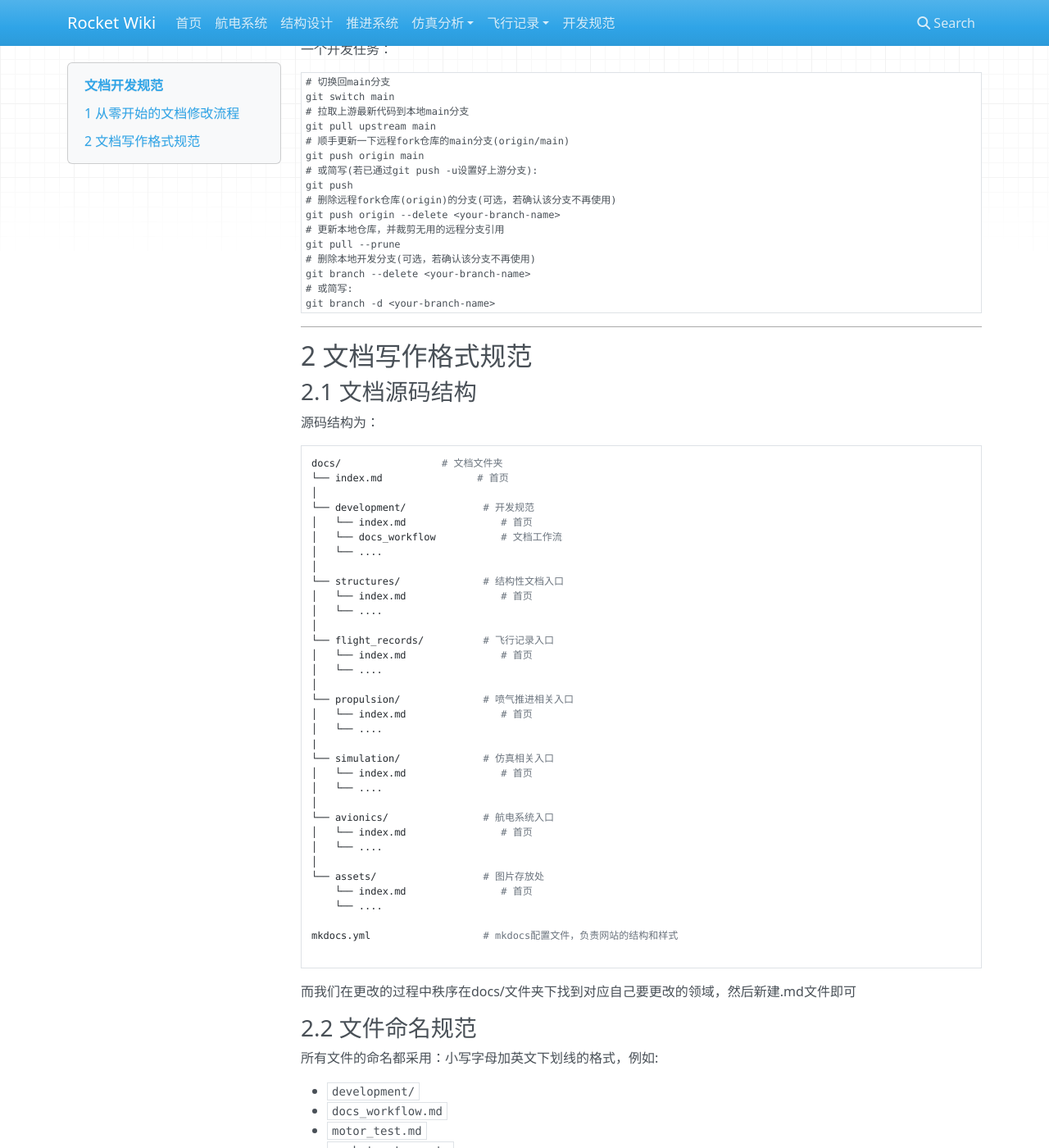
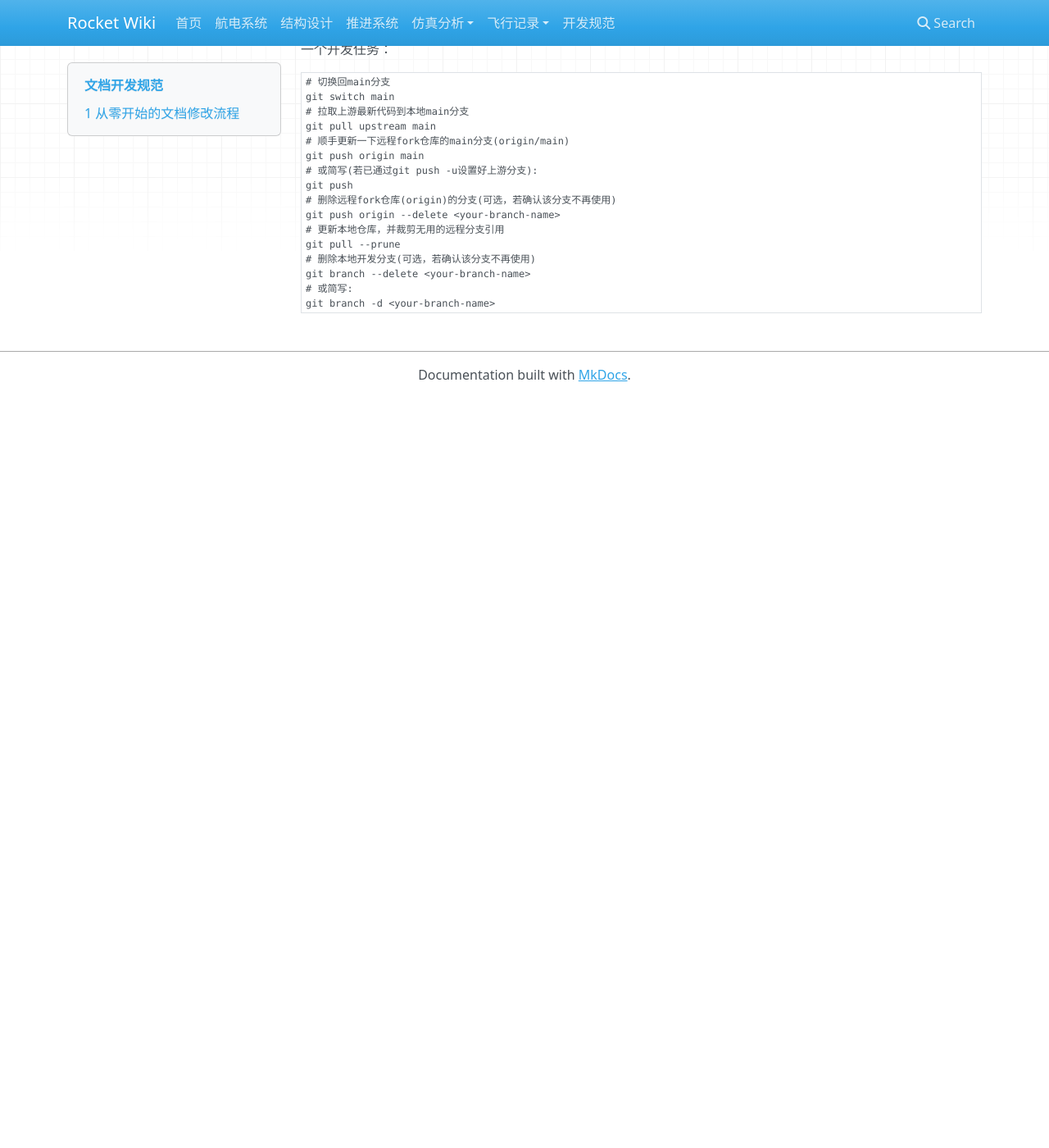
Before and after one commit to SophonSnwflake/rocket-docs, an MkDocs documentation site: the page built from docs/development/assets/docs_workflow.md, in a window 1280 px wide and 1400 px high, scrolled down 4599 px. Shown: the whole window at 82% size. Built offline with MkDocs 1.6.1, drawn with Linux system fonts in a browser that asks for light colours; nearby versions of some CDN libraries; after the commit the page ends 5084 px from its top, so only the background shows below that; some of the changed text lies outside the part shown.

Commit message:
更改development文件夹的结构

````diff
--- a/docs/development/docs_workflow.md
+++ b/docs/development/assets/docs_workflow.md
@@ -280,90 +280,3 @@ git branch --delete <your-branch-name>
 # 或简写:
 git branch -d <your-branch-name>
 ```
-
-
-
----
-
-
-
-## **2 文档写作格式规范**
-
-### **2.1 文档源码结构**
-
-源码结构为：
-
-```
-docs/                 # 文档文件夹
-└── index.md                # 首页
-│
-└── development/             # 开发规范
-│   └── index.md                # 首页
-│   └── docs_workflow           # 文档工作流
-│   └── ....
-│
-└── structures/              # 结构性文档入口
-│   └── index.md                # 首页
-│   └── ....
-│
-└── flight_records/          # 飞行记录入口
-│   └── index.md                # 首页
-│   └── ....
-│
-└── propulsion/              # 喷气推进相关入口
-│   └── index.md                # 首页
-│   └── ....
-|
-└── simulation/              # 仿真相关入口
-│   └── index.md                # 首页
-│   └── ....
-│
-└── avionics/                # 航电系统入口
-│   └── index.md                # 首页
-│   └── ....
-│
-└── assets/                  # 图片存放处
-    └── index.md                # 首页
-    └── ....
-
-mkdocs.yml                   # mkdocs配置文件，负责网站的结构和样式
-
-```
-
-而我们在更改的过程中秩序在docs/文件夹下找到对应自己要更改的领域，然后新建.md文件即可
-
-### **2.2 文件命名规范**
-
-所有文件的命名都采用：小写字母加英文下划线的格式，例如:
-
-- `development/`
-- `docs_workflow.md`
-- `motor_test.md`
-- `rocket_motor.petg`
-
-但是如果涉及到较为复杂的整体性的文件夹移植，而牵扯的内部文件格式已经形成定式的时候，可以保持其内部的自己命名法则，例如源码或者3d模型文件夹，但外部的包装文件夹依旧采用上述命名格式
-
-### **2.3 MarkDown写作规范**
-
-.md文件内部不做过于严格的写作规范，但请尽量依照之前的文件的风格进行，并保持md文件清晰可读。
-
-### **2.4 AI成分标注**
-
-为使文档阅读者在阅读文档是能够能清晰的了解当前文档的写作方法以及可信度，对于文字类的文档，每个文档前必须标注AI的使用等级，用于辨识此文档内AI的使用比例
-
-示例：
-
-```
-AI等级：3
-```
-
-现规定AI等级如下：
-
-- 0级：通篇没有使用任何的AI工具，包括但不限于使用Ai搜索资料、查重、修缮等。全文AI生成比例为0%。
-- 1级：使用了AI工具，但AI使用纯用于查找资料、翻译或基础语言，没有让AI提出任何开创性的想法或者想法的整合，相当于AI是一个更进一步的谷歌引擎。
-- 2级：使用AI工具作为数据搜索和想法建设，AI参与局部分析、思路发散、措辞优化或小范围内容生成。但文章主体结构、技术判断和结论由作者独立完成。
-- 3级：使用AI工具不断优化想法和观点，规划整体结构，作者对全文内容进行人工重构、核查并承担最终技术判断。
-- 4级：AI承担主要文本生成工作，作者主要提供核心资料和提示词
-- 5级：全部由AI生成
-
-AI等级并没有好坏，按真实标注即可
````
Also changed, not shown: other parts of docs/development/assets/docs_workflow.md (+1 -1 lines), docs/development/assets/docs_standard.md (added, +112 -0 lines), docs/development/index.md (+3 -1 lines), docs/index.md (+7 -1 lines), docs/assets/picture/LOGO.png (added).
